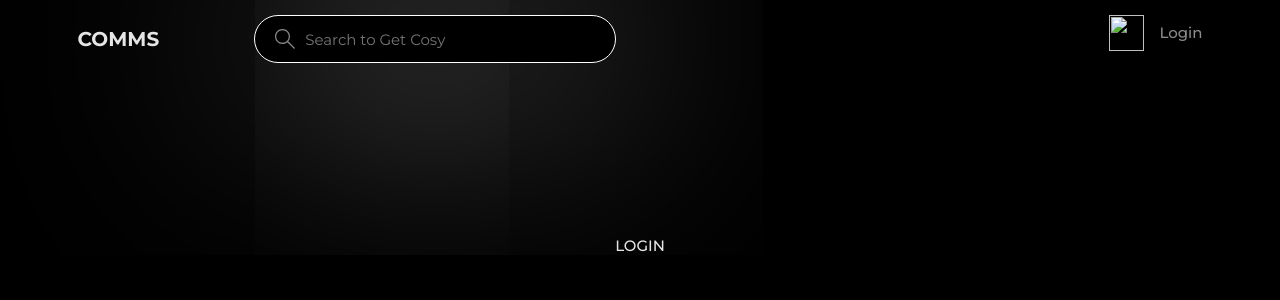
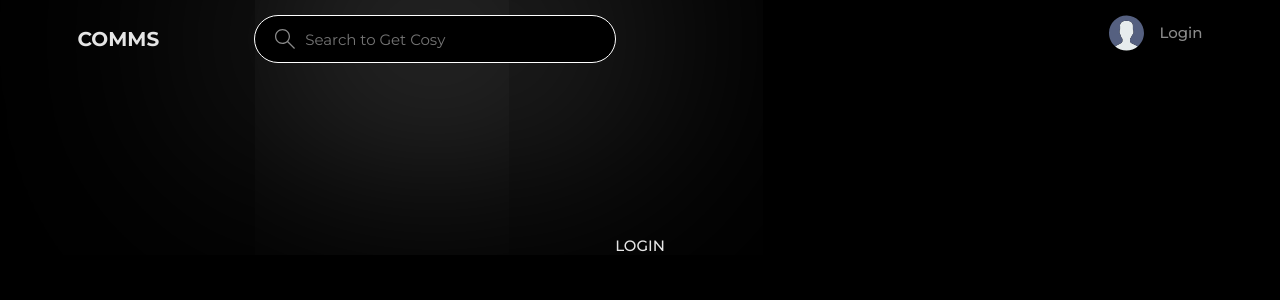
Before and after one commit to arindam-sahoo/Community-WebApp, a Django app: page /login/ in a window 1280 px wide. Shown: the top 300 px of the page. Run offline with Django 5.2, Linux system fonts and the light colour scheme.

Commit message:
Login Avatar Fixed

```diff
--- a/backend/templates/navbar.html
+++ b/backend/templates/navbar.html
@@ -59,7 +59,7 @@
                         </div>
                     {% else %}
                         <a href="{% url 'login' %}">
-                            <img src="{{ request.user.avatar.url }}" style="width: 35px;" />
+                            <img src="{% static 'images/avatar.svg' %}" style="width: 35px;" />
                             <p>Login</p>
                         </a>
                     {% endif %}
```
Also changed, not shown: 1 other file.
